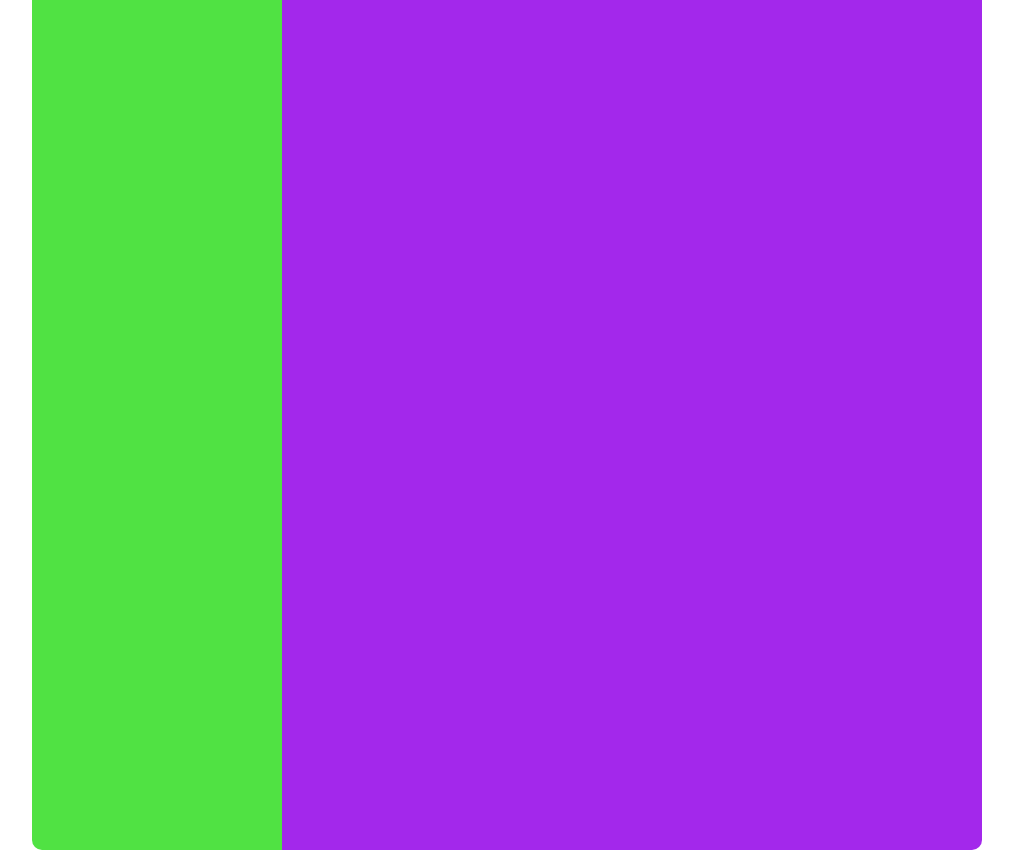
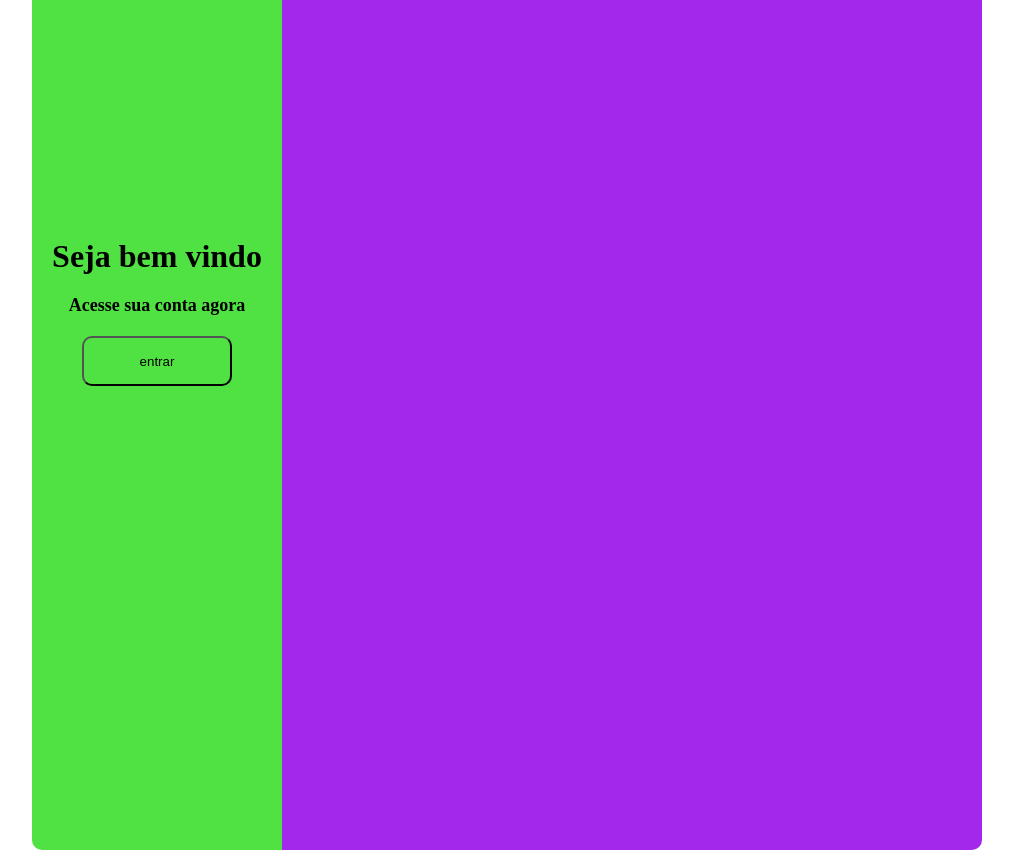
Before and after one commit to GabrielKlosterMorais/PA_tarde, a PHP site: page / in a window 1280 px wide. Shown: the whole page, without its empty margins (133-1146 px from the left). Run offline with PHP 8.4, Linux system fonts and the light colour scheme.

Commit message:
Projeto em andamento, inacabado sobre tela de login

```diff
--- a/Projeto/Index.html
+++ b/Projeto/Index.html
@@ -8,8 +8,22 @@
 </head>
 <body>
      <div class="container flex centro-coluna centro-linha">
-        <div class="quadrado-secundario">
-            <div></div>
+        <div class="quadrado-secundario flex centro-linha arruma text-arr">
+            <div class="div-1"><H1>Seja bem vindo</H1>
+            </div>
+            <div class="div-2 flex arruma comeco-coluna">
+                <div class="">
+                    <div class="flex centro-linha">
+                        <div><h2 class="padding">Acesse sua conta agora</h2></div>
+                    </div>
+                </div>
+
+                <div class="flex arruma-botao">
+                    <div class=""><button class="botao-estilizar margin">entrar</button></div>
+                </div>
+            </div>
+            <div class="div-3">
+            </div>
         </div>
         <div class="quadrado-principal  ">
             <div></div>
--- a/Projeto/style.css
+++ b/Projeto/style.css
@@ -31,3 +31,53 @@
 .centro-linha{
     justify-content: center;
 }
+
+.div-1{
+   width: 250px;
+   height: 250px;
+   display: flex;
+   justify-content: center;
+   align-items: end;
+}
+
+.div-2{
+    width: 250px;
+    height: 250px;
+    display: flex;
+   justify-content: center;
+}
+
+.div-3{
+    width: 250px;
+    height: 250px;
+}
+
+.arruma{
+    flex-direction: column;
+}
+
+/* .text-arr{
+    text-align: center;
+    text
+} */
+
+.arruma-botao{
+    justify-content: center;
+    align-items: center;
+}
+
+.botao-estilizar{
+    width: 150px;
+   height: 50px;
+   border-radius: 10px;
+   background-color: rgb(80, 226, 67);
+}
+
+.comeco-coluna{
+    justify-content: start;
+}
+
+.padding{
+    padding: 20px;
+    font-size: 18px;
+}
```
